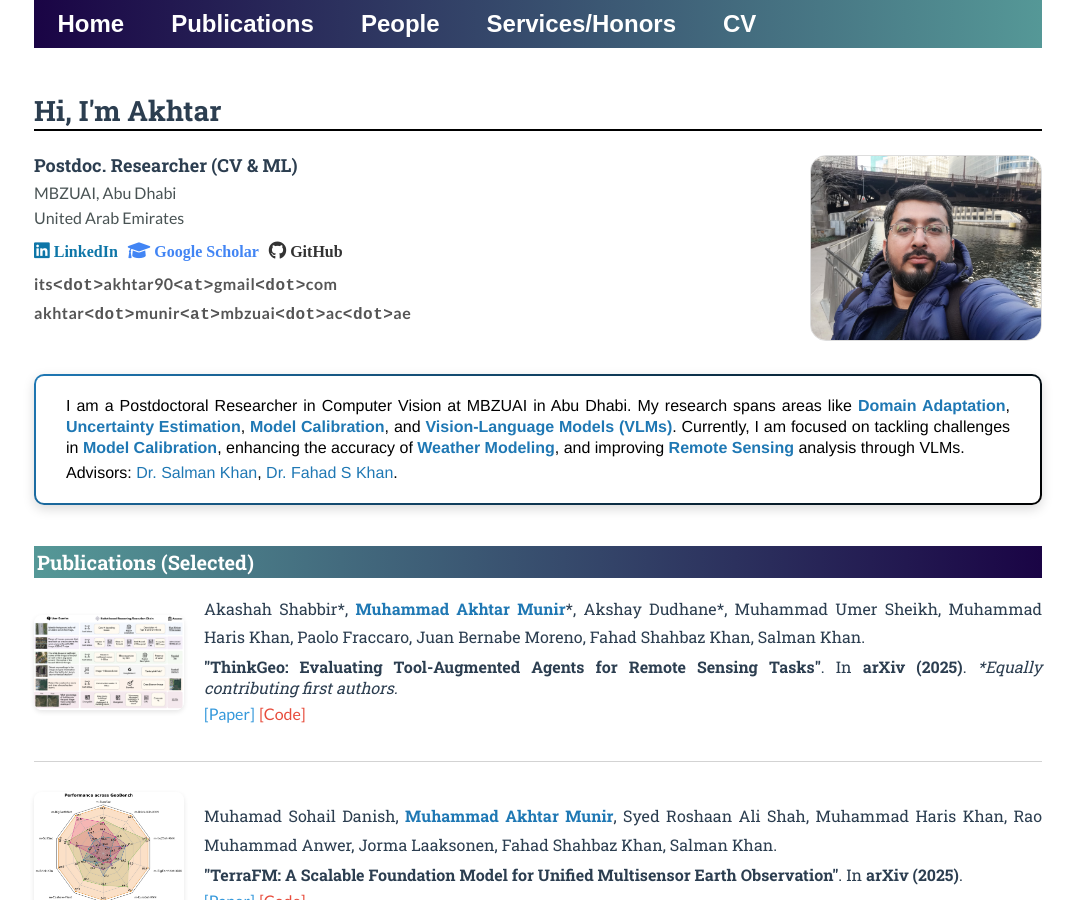
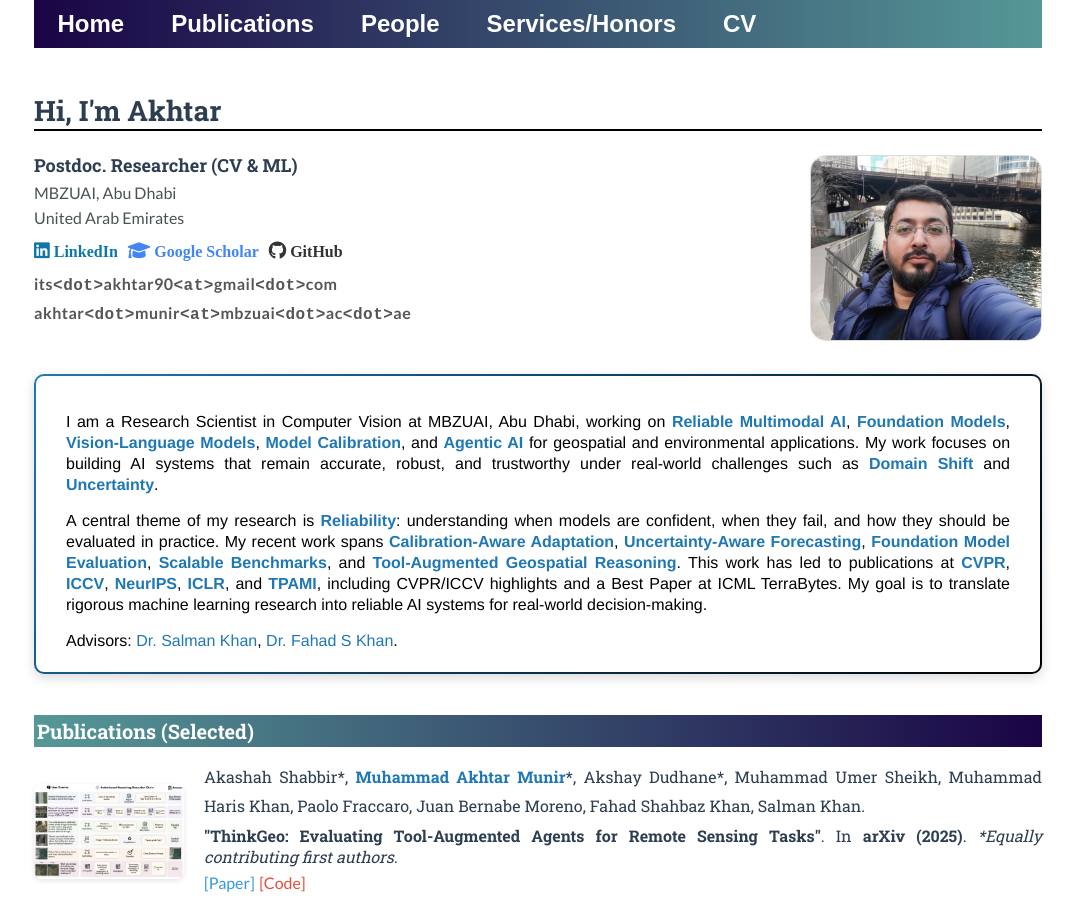
Before and after one commit to akhtarvision/akhtarvision.github.io, a Jekyll site: the page built from index.html, in a window 1280 px wide and 900 px high. Shown: the whole window, without its empty margins (102-1177 px from the left). Built offline with Jekyll 4.4.1, drawn with Linux system fonts in a browser that asks for light colours.

Commit message:
Revise bio section in index.html
Updated bio section with new research focus and achievements.

```diff
--- a/index.html
+++ b/index.html
@@ -44,7 +44,36 @@ title: Akhtar, CV & ML
     <!-- Bio Section -->
     <div style="background: linear-gradient(135deg, #1f78b4, #000000); padding: 2px; border-radius: 10px; margin-top: 30px; box-shadow: 0 4px 12px rgba(0, 0, 0, 0.15);">
   <div style="background-color: #ffffff; padding: 20px 30px; border-radius: 8px; font-family: 'Lato', sans-serif; font-size: 1em; line-height: 1.6; color: #2c3e50;">
-    <p style="margin: 0;">
+	  <p>
+  I am a Research Scientist in Computer Vision at MBZUAI, Abu Dhabi, working on
+  <strong style="color: #1f78b4;">Reliable Multimodal AI</strong>,
+  <strong style="color: #1f78b4;">Foundation Models</strong>,
+  <strong style="color: #1f78b4;">Vision-Language Models</strong>,
+  <strong style="color: #1f78b4;">Model Calibration</strong>,
+  and <strong style="color: #1f78b4;">Agentic AI</strong> for geospatial and environmental applications.
+  My work focuses on building AI systems that remain accurate, robust, and trustworthy under real-world challenges such as
+  <strong style="color: #1f78b4;">Domain Shift</strong> and
+  <strong style="color: #1f78b4;">Uncertainty</strong>.
+</p>
+
+<p>
+  A central theme of my research is
+  <strong style="color: #1f78b4;">Reliability</strong>: understanding when models are confident, when they fail, and how they should be evaluated in practice.
+  My recent work spans
+  <strong style="color: #1f78b4;">Calibration-Aware Adaptation</strong>,
+  <strong style="color: #1f78b4;">Uncertainty-Aware Forecasting</strong>,
+  <strong style="color: #1f78b4;">Foundation Model Evaluation</strong>,
+  <strong style="color: #1f78b4;">Scalable Benchmarks</strong>,
+  and <strong style="color: #1f78b4;">Tool-Augmented Geospatial Reasoning</strong>.
+  This work has led to publications at
+  <strong style="color: #1f78b4;">CVPR</strong>,
+  <strong style="color: #1f78b4;">ICCV</strong>,
+  <strong style="color: #1f78b4;">NeurIPS</strong>,
+  <strong style="color: #1f78b4;">ICLR</strong>,
+  and <strong style="color: #1f78b4;">TPAMI</strong>, including CVPR/ICCV highlights and a Best Paper at ICML TerraBytes.
+  My goal is to translate rigorous machine learning research into reliable AI systems for real-world decision-making.
+</p>
+    <!-- <p style="margin: 0;">
       I am a Postdoctoral Researcher in Computer Vision at MBZUAI in Abu Dhabi. My research spans areas like
       <strong style="color: #1f78b4;">Domain Adaptation</strong>,
       <strong style="color: #1f78b4;">Uncertainty Estimation</strong>,
@@ -54,7 +83,7 @@ title: Akhtar, CV & ML
       <strong style="color: #1f78b4;">Model Calibration</strong>,
       enhancing the accuracy of <strong style="color: #1f78b4;">Weather Modeling</strong>,
       and improving <strong style="color: #1f78b4;">Remote Sensing</strong> analysis through VLMs.
-    </p>
+    </p> -->
     <p style="margin: 4px 0 0 0;">
       Advisors:
       <a href="https://scholar.google.com.pk/citations?user=M59O9lkAAAAJ&hl=en" style="text-decoration: none; color: #1f78b4;">Dr. Salman Khan</a>,
```
